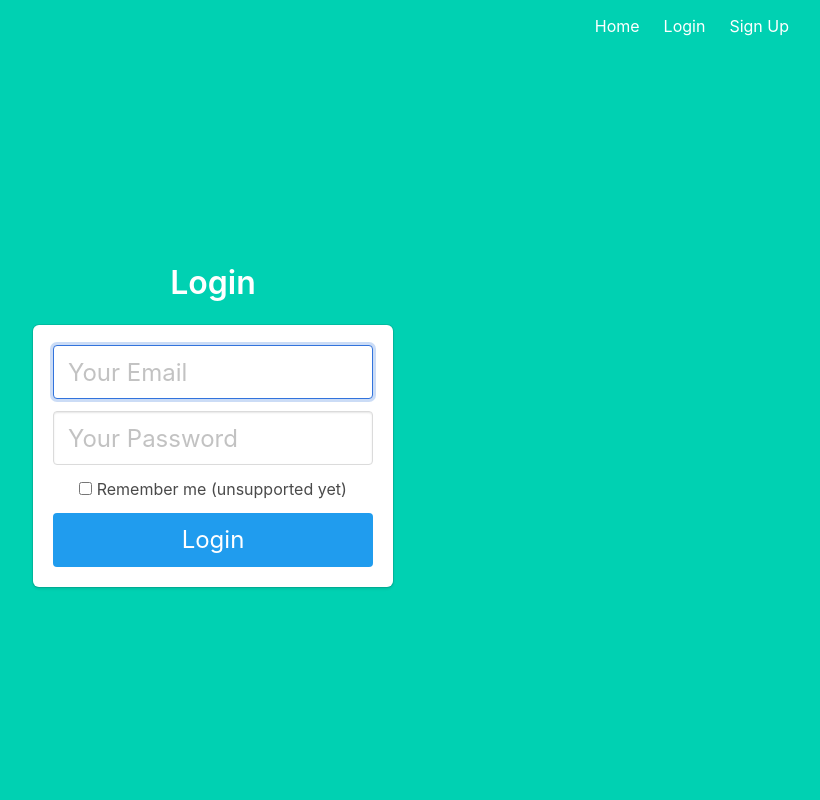
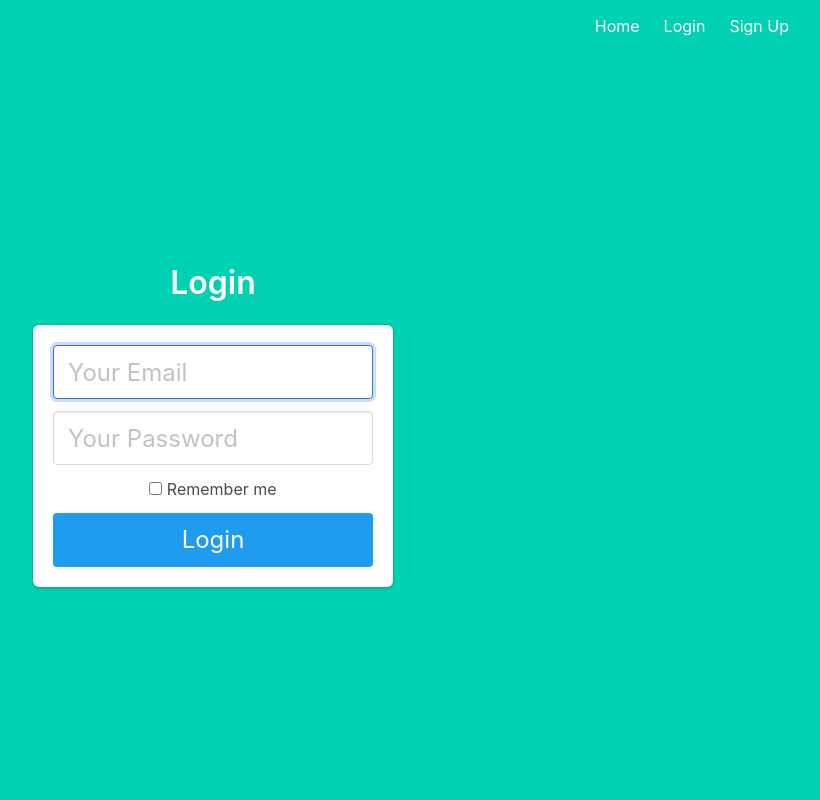
Before and after one commit to Lai-YT/flask-auth-app, a Flask app: page /login in a window 1280 px wide. Shown: the whole page, without its empty margins (427-1247 px from the left). Run offline with Flask 3, Linux system fonts and the light colour scheme.

Commit message:
feat: remember user if checkbox checked

```diff
--- a/auth_app/auth.py
+++ b/auth_app/auth.py
@@ -60,7 +60,9 @@ def login_post():
     if user is None or not check_password_hash(user.password, password):
         flash('Please check your login details and try again.')
         return redirect(url_for('auth.login'))
-    login_user(user)
+
+    remember_me: bool = request.form.get('remember') is not None
+    login_user(user, remember=remember_me)
     return redirect(url_for('main.profile'))
 
 
--- a/auth_app/templates/login.html
+++ b/auth_app/templates/login.html
@@ -26,7 +26,7 @@
       <div class="field">
         <label class="checkbox">
           <input type="checkbox" name="remember">
-          Remember me (unsupported yet)
+          Remember me
         </label>
       </div>
       <button class="button is-block is-info is-large is-fullwidth">Login</button>
```
